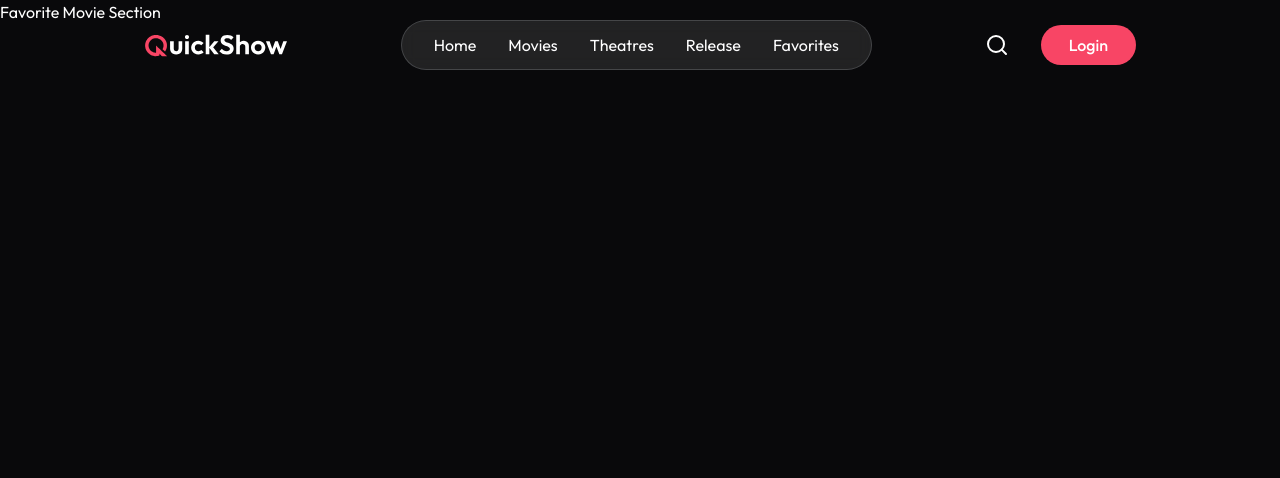
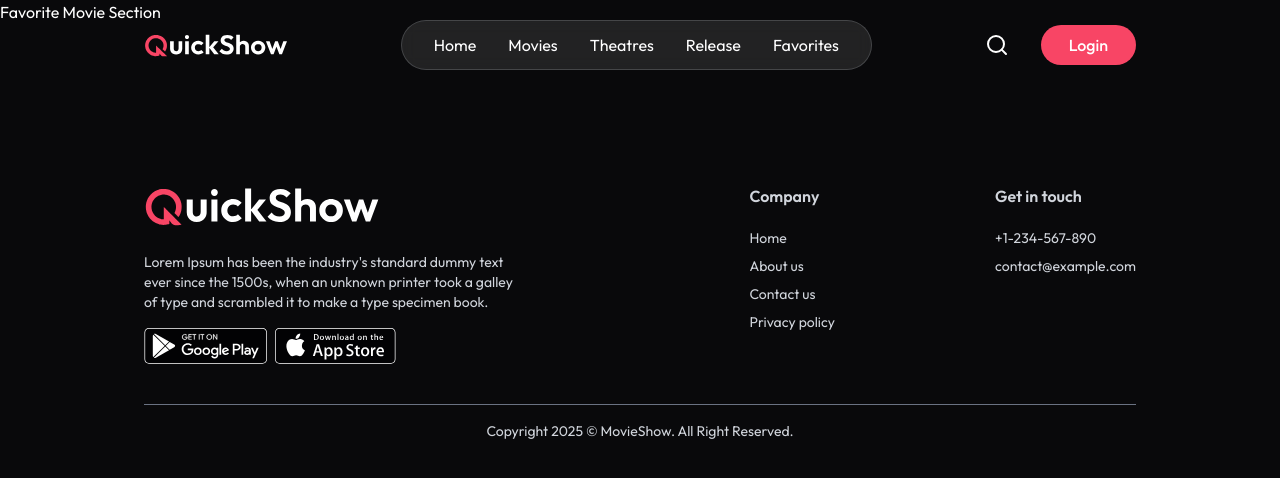
Before and after one commit to hawarijawed/Movie-Show-Frontend, a React (Vite) app: page /favorite in a window 1280 px wide. Shown: the top 478 px of the page. Built offline with nearby package versions, Linux system fonts and the light colour scheme; no server answers; a web font is replaced by a local one.

Commit message:
Adding footer section

```diff
--- a/src/components/Footer.jsx
+++ b/src/components/Footer.jsx
@@ -1,10 +1,43 @@
 import React from 'react'
+import { assets } from '../assets/assets'
 
 const Footer = () => {
   return (
-    <div>
-
-    </div>
+    <footer className="px-6 mt-40 md:px-16 lg:px-36 w-full text-gray-300">
+      <div className="flex flex-col md:flex-row justify-between w-full gap-10 border-b border-gray-500 pb-10">
+        <div className="md:max-w-96">
+          <img alt="" class="h-11" src={assets.logo} />
+          <p className="mt-6 text-sm">
+            Lorem Ipsum has been the industry's standard dummy text ever since the 1500s, when an unknown printer took a galley of type and scrambled it to make a type specimen book.
+          </p>
+          <div className="flex items-center gap-2 mt-4">
+            <img src={assets.googlePlay} alt="google play" className="h-9 w-auto" />
+            <img src={assets.appStore} alt="app store" className="h-9 w-auto" />
+          </div>
+        </div>
+        <div className="flex-1 flex items-start md:justify-end gap-20 md:gap-40">
+          <div>
+            <h2 className="font-semibold mb-5">Company</h2>
+            <ul className="text-sm space-y-2">
+              <li><a href="#">Home</a></li>
+              <li><a href="#">About us</a></li>
+              <li><a href="#">Contact us</a></li>
+              <li><a href="#">Privacy policy</a></li>
+            </ul>
+          </div>
+          <div>
+            <h2 className="font-semibold mb-5">Get in touch</h2>
+            <div className="text-sm space-y-2">
+              <p>+1-234-567-890</p>
+              <p>contact@example.com</p>
+            </div>
+          </div>
+        </div>
+      </div>
+      <p className="pt-4 text-center text-sm pb-5">
+        Copyright {new Date().getFullYear()} © MovieShow. All Right Reserved.
+      </p>
+    </footer>
   )
 }
 
```
